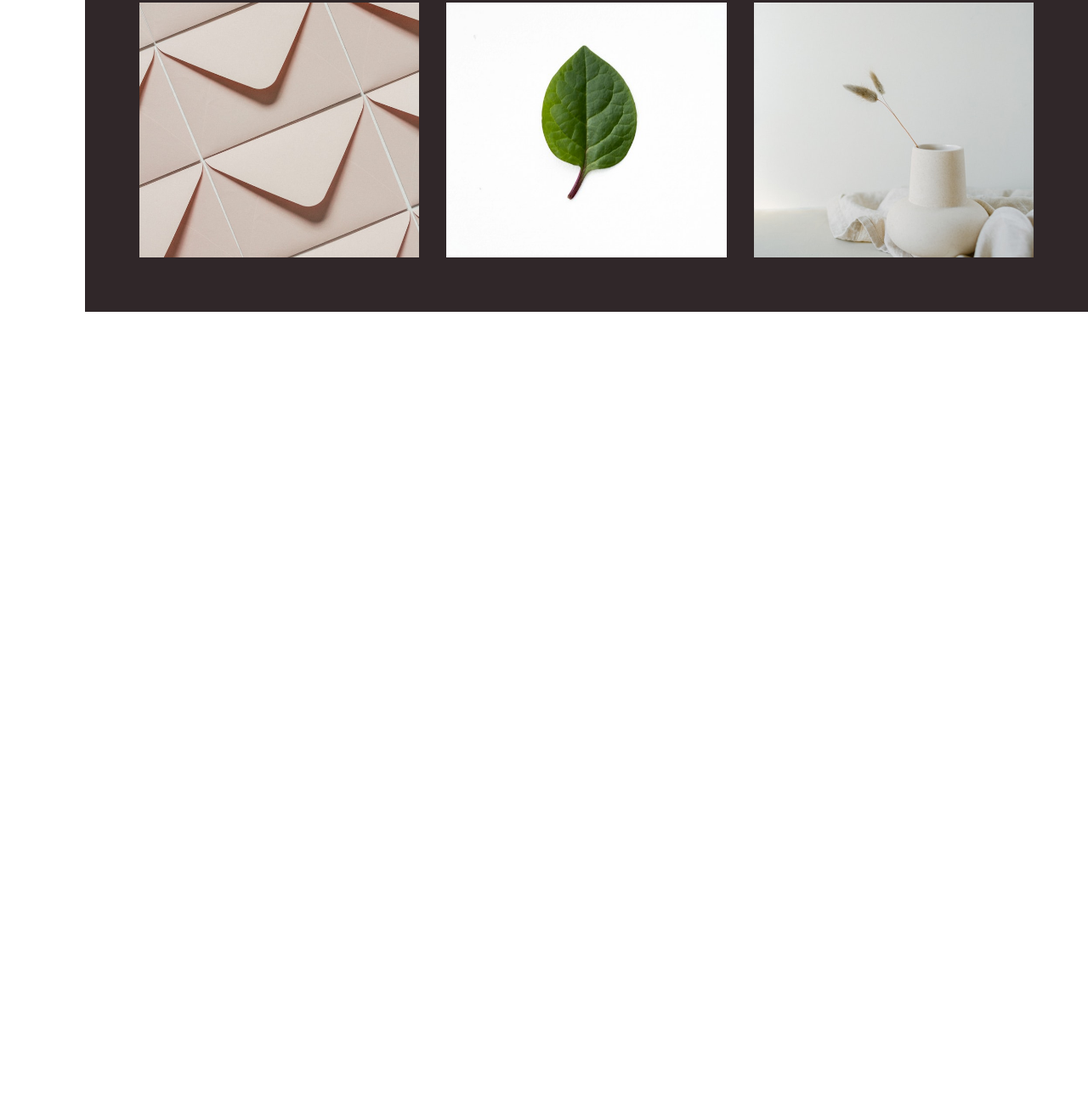
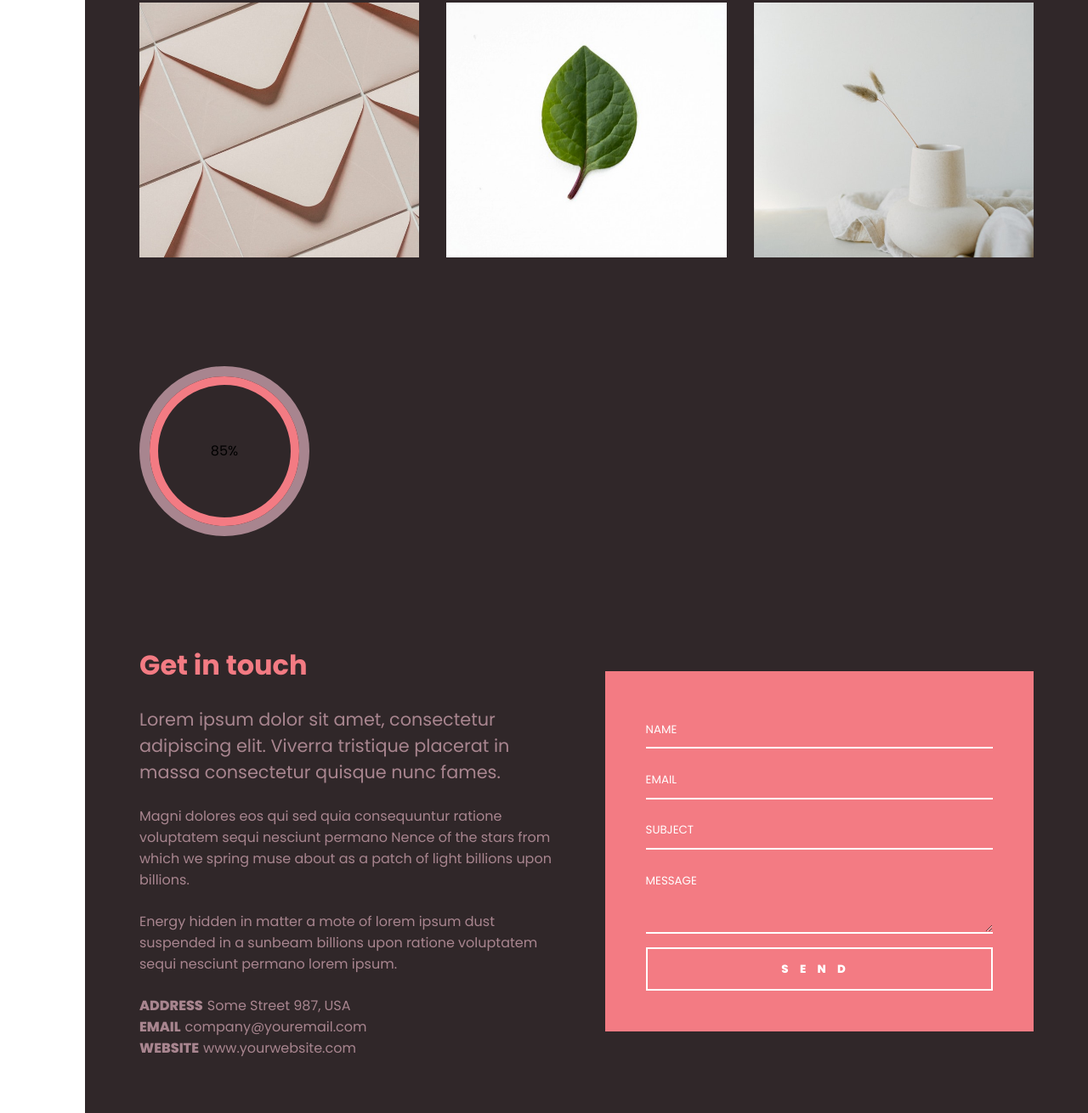
Before and after one commit to MPHDigital-RSA/portfolio-website, a plain HTML site: page index.html in a window 1280 px wide. Shown: the part 2612-3922 px from the top of the page at 85% size. Before the commit the page ends 2979 px from the top, so only its background shows below. Drawn offline with Linux system fonts and the light colour scheme.

Commit message:
Add files via upload

```diff
--- a/index.html
+++ b/index.html
@@ -116,6 +116,44 @@
                     <div class="item item-6"></div>
                 </div>
             </div>
+
+            <div class="experience"></div>
+
+            <div class="skills">
+                <div class="circle-skills-grid">
+                    <div class="skill-1">
+                        <div class="circle">
+
+                        </div>
+                        <p></p>
+                    </div>
+                </div>
+            </div>
+
+            <div class="contact">
+                <div class="text">
+                    <h2>Get in touch</h2>
+                    <h3>Lorem ipsum dolor sit amet, consectetur adipiscing elit. Viverra tristique placerat in massa consectetur quisque nunc fames.</h3>
+                    <p>Magni dolores eos qui sed quia consequuntur ratione voluptatem sequi nesciunt permano Nence of the stars from which we spring muse about as a patch of light billions upon billions.</p>
+
+                    <p>Energy hidden in matter a mote of lorem ipsum dust suspended in a sunbeam billions upon ratione voluptatem sequi nesciunt permano lorem ipsum.</p>
+
+                    <div class="contact-info">
+                        <p><span>address</span>Some Street 987, USA</p>
+                        <p><span>email</span>company@youremail.com</p>
+                        <p><span>website</span>www.yourwebsite.com</p>
+                    </div>
+
+                </div>
+
+                <form>
+                    <input type="text" placeholder="name">
+                    <input type="text" placeholder="email">
+                    <input type="text" placeholder="subject">
+                    <textarea cols="20" rows="3" placeholder="message"></textarea>
+                    <button>send</button>
+                </form>
+            </div>
         </div>
     </div>
 </body>
--- a/style.css
+++ b/style.css
@@ -186,12 +186,14 @@
     gap: 3em;
 }
 
-.services .text h2{
+.services .text h2,
+.contact h2{
     color: var(--pink);
     font-size: 2em;
 }
 
-.services .text h3{
+.services .text h3,
+.contact h3{
     font-size: 1.3em;
     font-weight: normal;
 }
@@ -433,6 +435,106 @@
     color: white;
 } */
 
+
+/* experience styling */
+
+/* CODE HERE------- */
+
+
+/* skills styling */
+
+.skills{
+    background-color: var(--brown);
+    padding: 4em;
+}
+.skill-1{
+    width: 200px;
+    height: 200px;
+    border-radius: 50%;
+    border: 12px solid var(--super-light--brown);
+    position: relative;
+}
+.skill-1::after{
+    content: "85%";
+    width: 100%;
+    height: 100%;
+    top: 0;
+    left: 0;
+    border-radius: 50%;
+    border: 10px solid var(--pink);
+    position: absolute;
+
+    display: flex;
+    place-content: center;
+    align-items: center;
+}
+
+
+/* Contact styling */
+
+.contact{
+    background-color: var(--brown);
+    display: flex;
+    align-items: center;
+    gap: 3em;
+    padding: 4em;
+}
+
+.contact .text{
+    width: 50%;
+    color: var(--super-light--brown);
+    display: flex;
+    flex-direction: column;
+    gap: 1.5em;
+}
+
+.contact .text span{
+    font-weight: 800;
+    margin-right: 5px;
+    text-transform: uppercase;
+}
+
+.contact form{
+    width: 50%;
+    background-color: var(--pink);
+    padding: 3em;
+
+    display: flex;
+    flex-direction: column;
+    gap: 1em;
+}
+
+.contact form input,
+.contact form textarea{
+    background: none;
+    outline: none;
+    border: none;
+    padding: .8em 0;
+    width: 100%;
+    border-bottom: 2px solid white;
+}
+
+.contact form input::placeholder,
+.contact form textarea::placeholder{
+    color: white;
+    font-size: 1em;
+    text-transform: uppercase;
+}
+
+.contact form button{
+    padding: 1em;
+    background: none;
+    border: 2px solid white;
+    text-transform: uppercase;
+    color: white;
+    letter-spacing: 1em;
+    cursor: pointer;
+    font-weight: 800;
+}
+
+
+
+
 /* media querries */
 
 @media (max-width: 1360px ){
@@ -504,6 +606,16 @@
     .portfolio-grid{
         grid-template-columns: repeat(2, 1fr);
     }
+
+    .contact{
+        flex-direction: column;
+        padding: 4em;
+    }
+
+    .contact .text,
+    .contact form{
+        width: 100%;
+    }
 }
 
 @media (max-width: 750px ){
@@ -555,4 +667,8 @@
     .portfolio{
         padding: 2em;
     }
+
+    .contact{
+        padding: 2em;
+    }
 }
```
